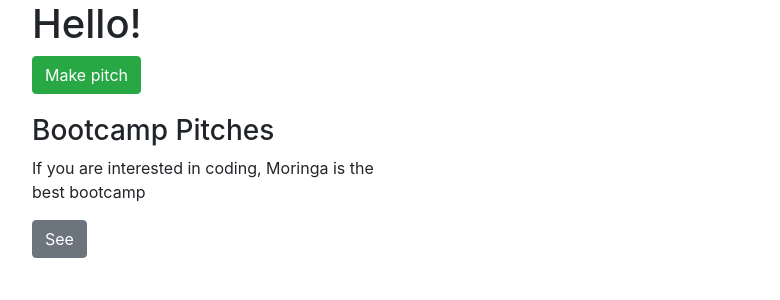
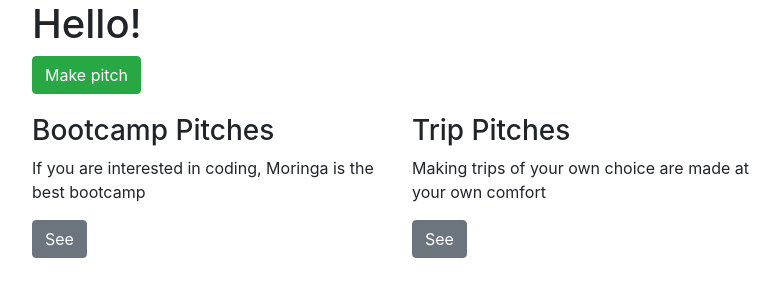
Before and after one commit to Maxwel5/minute-pitch, a Flask app: template app/templates/index.html in a window 1280 px wide. Shown: the part 56-356 px from the top of the page, without its empty margins (53-833 px from the left). Run offline with Flask 2, Linux system fonts and the light colour scheme; the template is opened without the code that fills it, so the values that code supplies are empty; parts of the project's set-up code (start-up, migrations or seed data) failed here and were passed over; some libraries are stand-ins or nearby versions.

Commit message:
Writting a trip pitch

```diff
--- a/app/templates/index.html
+++ b/app/templates/index.html
@@ -17,6 +17,14 @@
                 <a href="{{url_for('main.interview_pitches')}}" class="btn btn-secondary -center">See</a>
             </div>
         </div>
+
+        <div class="col-md-4">
+            <div class="well well-lg">
+                <h3>Trip Pitches</h3>
+                <p>Making trips of your own choice are made at your own comfort</p>
+                <a href="{{url_for('main.interview_pitches')}}" class="btn btn-secondary -center">See</a>
+            </div>
+        </div>
     </div>
 </div>
 {% endblock %}
```
